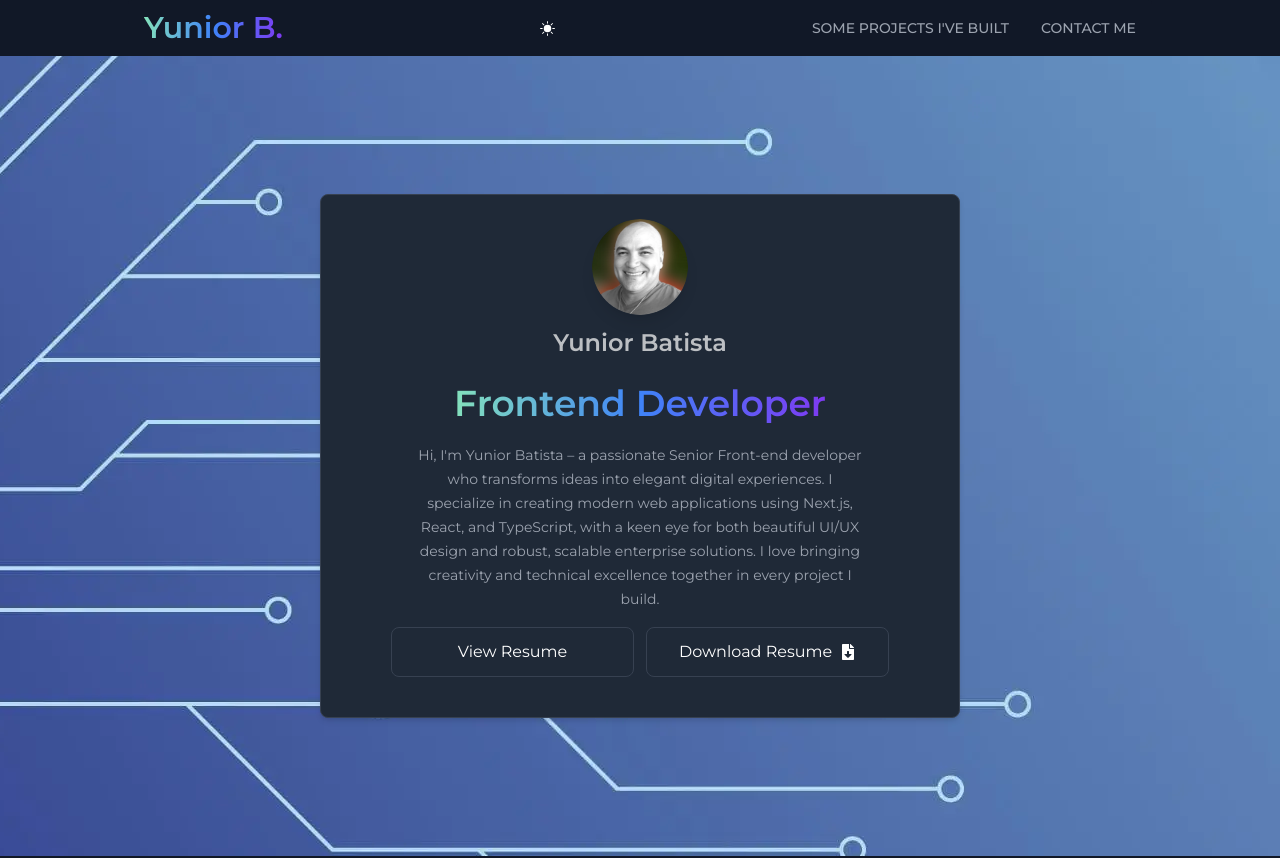
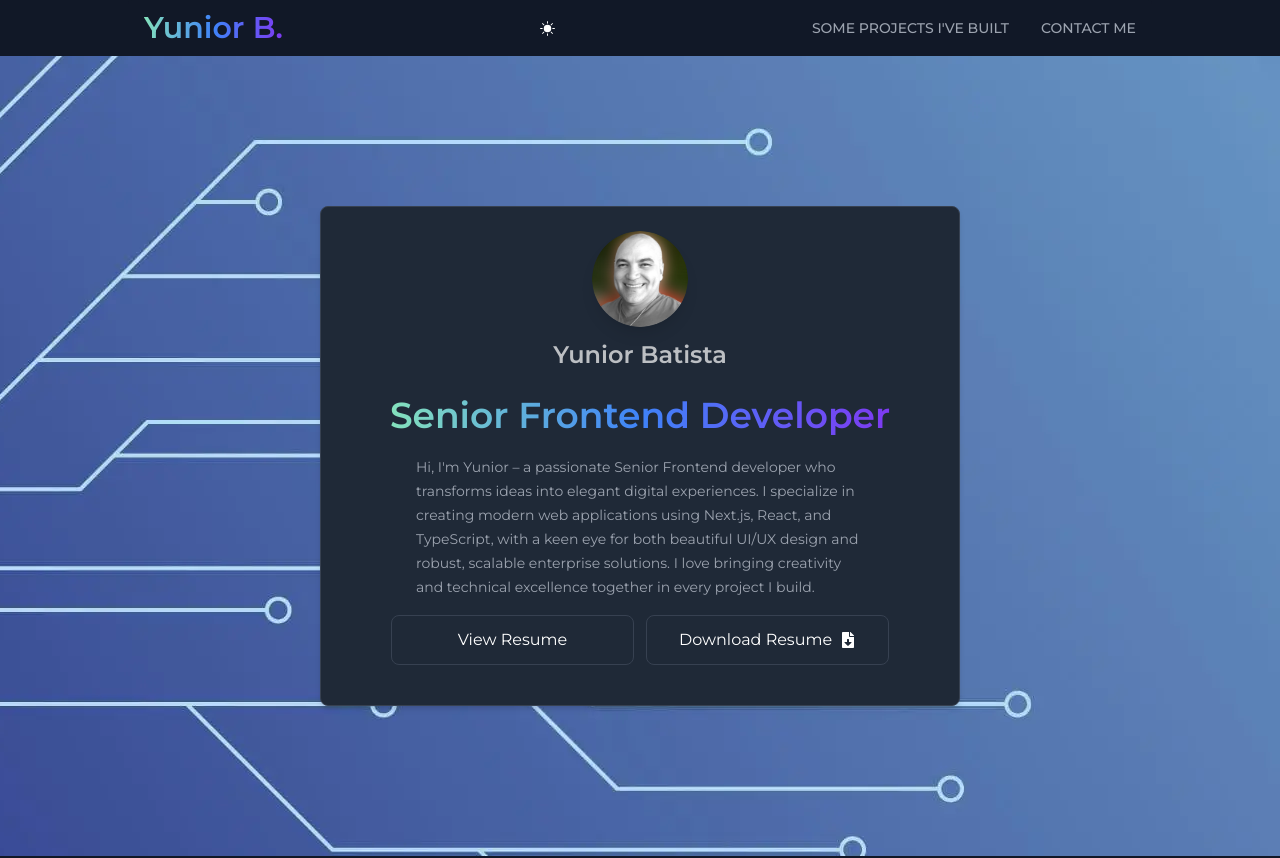
Before and after one commit to batistaDev1113/Portfolio, a Next.js app: page / in a window 1280 px wide. Shown: the top 858 px of the page. Built offline with nearby package versions, Linux system fonts and the light colour scheme.

Commit message:
fix: update HERO_ABOUT_TEXT and improve job title for clarity

```diff
--- a/components/Hero.tsx
+++ b/components/Hero.tsx
@@ -13,7 +13,7 @@ import profile from '/public/picofme.webp';
 const Hero = () => {
   const [mounted, setMounted] = useState<Boolean>(false);
   const HERO_ABOUT_TEXT =
-    "Hi, I'm Yunior Batista – a passionate Senior Front-end developer who transforms ideas into elegant digital experiences. I specialize in creating modern web applications using Next.js, React, and TypeScript, with a keen eye for both beautiful UI/UX design and robust, scalable enterprise solutions. I love bringing creativity and technical excellence together in every project I build.";
+    "Hi, I'm Yunior – a passionate Senior Frontend developer who transforms ideas into elegant digital experiences. I specialize in creating modern web applications using Next.js, React, and TypeScript, with a keen eye for both beautiful UI/UX design and robust, scalable enterprise solutions. I love bringing creativity and technical excellence together in every project I build.";
 
   useEffect(() => {
     setMounted(true);
@@ -67,7 +67,7 @@ const Hero = () => {
                 className='my-5'
               >
                 <span className='text-transparent bg-gradient-to-r from-green-300 via-blue-500 to-purple-600 bg-clip-text text-2xl md:text-4xl font-semibold'>
-                  Frontend Developer
+                  Senior Frontend Developer
                 </span>
               </m.div>
               <m.div
@@ -77,7 +77,7 @@ const Hero = () => {
                 viewport={{ once: true }}
                 transition={{ delay: 2, ease: 'easeInOut' }}
               >
-                <p className='text-sm text-gray-500 dark:text-gray-400 max-w-md text-center leading-6'>
+                <p className='text-sm text-gray-500 dark:text-gray-400 max-w-md text-left leading-6'>
                   {HERO_ABOUT_TEXT}
                 </p>
               </m.div>
```
